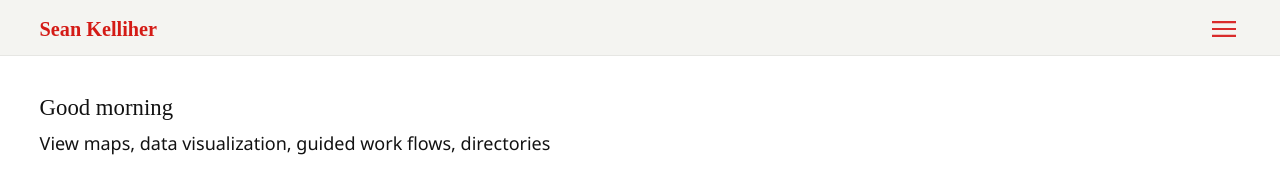
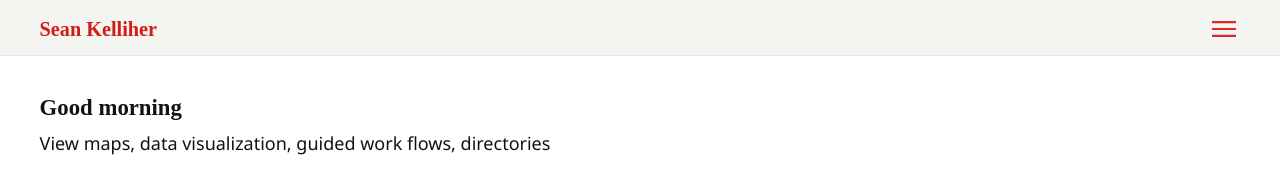
Before and after one commit to seankelliher/highlights, a Vue app: page / in a window 1280 px wide. Shown: the top 181 px of the page. Built offline with nearby package versions, Linux system fonts and the light colour scheme.

Commit message:
Modify font on h2.

```diff
--- a/src/components/HomePage.vue
+++ b/src/components/HomePage.vue
@@ -27,7 +27,7 @@ document.querySelector("meta[name='description']").setAttribute("content", "I'm
 <template>
     <main>
         <hgroup>
-            <h2 class="bevan-regular">{{ greeting }}</h2>
+            <h2 class="noto-sans-eight-italic">{{ greeting }}</h2>
             <h3 class="noto-sans-four">View maps, data visualization, guided work flows, directories</h3>
         </hgroup>
         <div class="projects">
```
